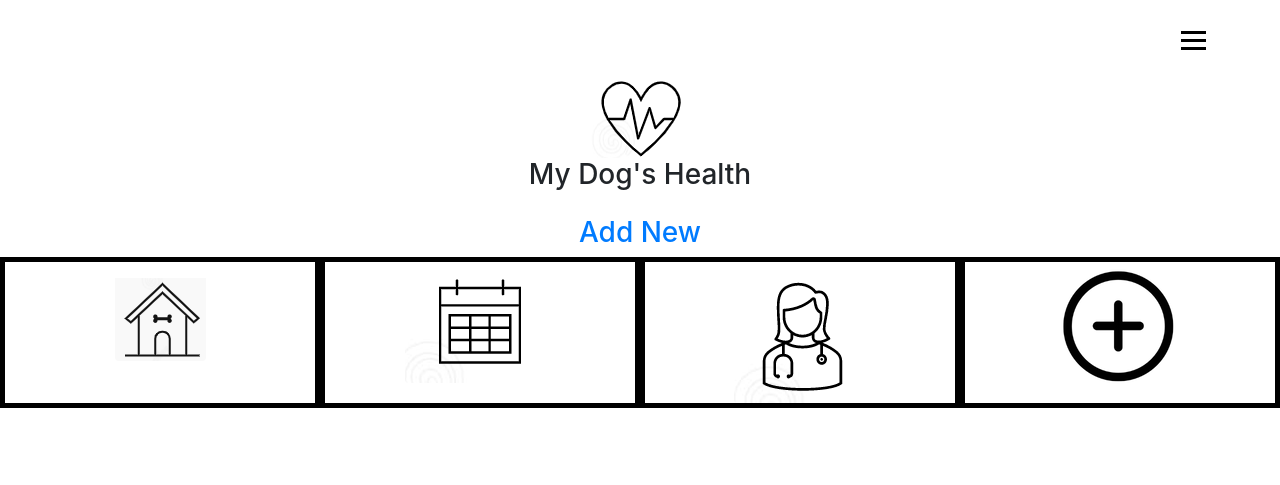
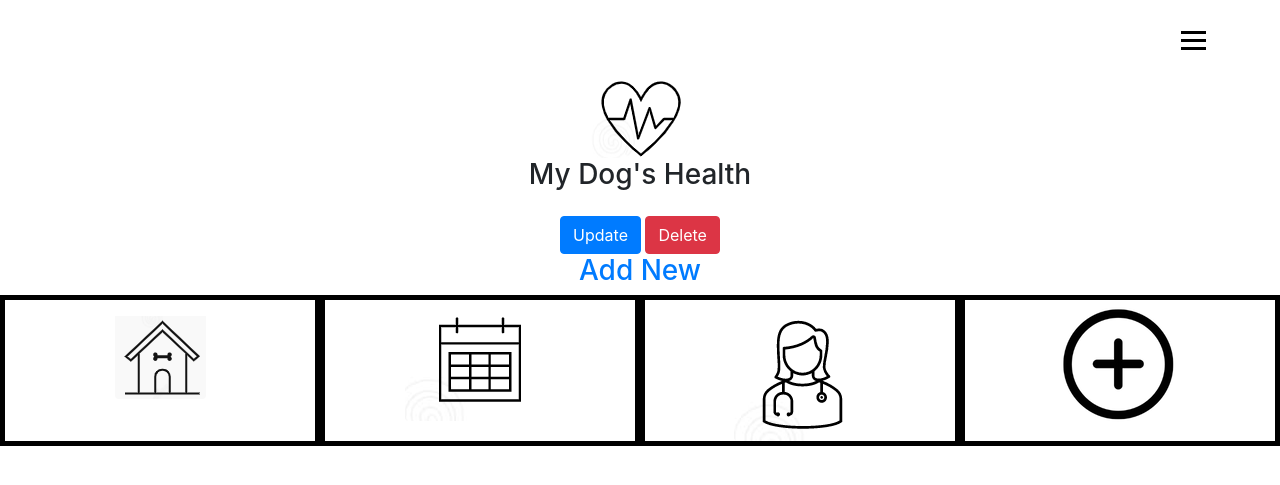
Before and after one commit to maxaeon/MyDogHealth, a PHP site: page /condition-view.php in a window 1280 px wide. Shown: the part 24-509 px from the top of the page. Run offline with PHP 8.4, Linux system fonts and the light colour scheme; data that the repository does not hold is empty.

Commit message:
Update condition-view.php

```diff
--- a/condition-view.php
+++ b/condition-view.php
@@ -60,6 +60,17 @@
 </div>
 </section>
 
+  <section class="">
+  <div class="container text-center">
+    <div class="row">
+      <div class="col-lg-12">
+<td><a class="btn btn-primary" href="" role="button">Update</a></td>
+<td><a class="btn btn-danger" href="" role="button">Delete</a></td>
+</div>
+</div>
+</div>
+</section>
+
 <section class="">
     <div class="container text-center">
       <div class="row">
```
